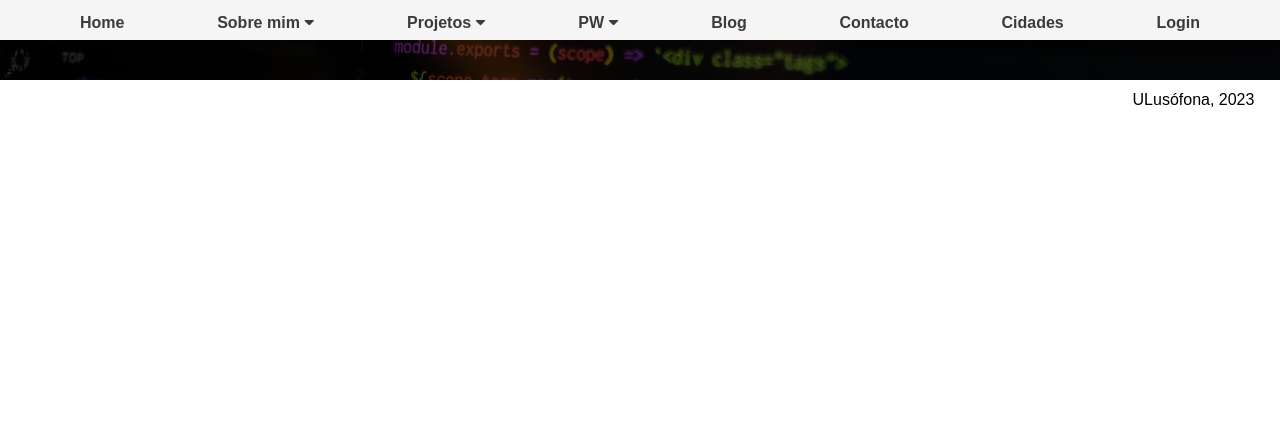
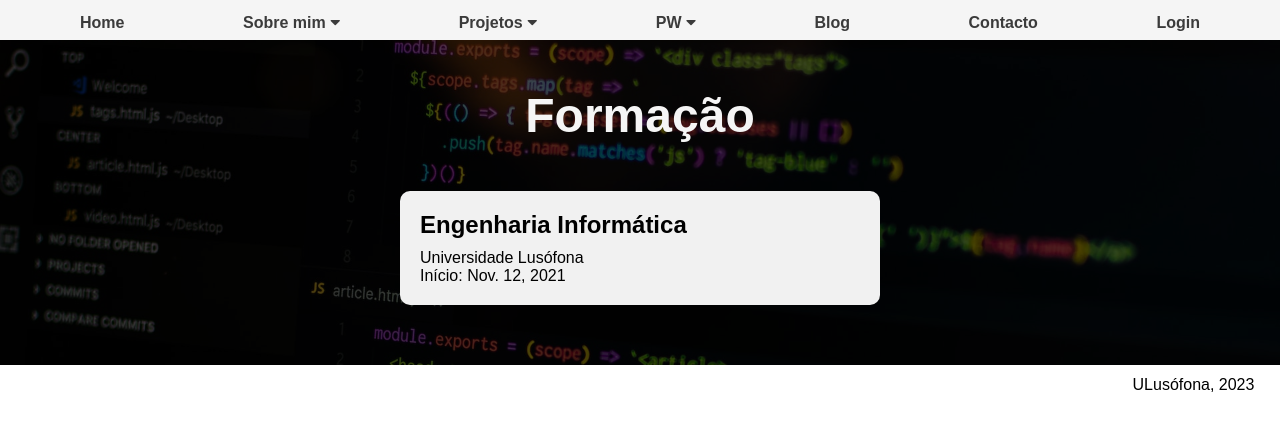
Before and after one commit to pedro-abreu-a22110364/portfolio-pedroabreu, a Django app: page /formacao in a window 1280 px wide. Shown: the top 431 px of the page. Run offline with Django 4.2, Linux system fonts and the light colour scheme; data comes from the database, SQL or seed files in the repository; both versions use the stored data as it was after the commit.

Commit message:
Portfolio v2.4 - Formacao semi-done - Adjust and fixes before presentation

```diff
--- a/portfolio/models.py
+++ b/portfolio/models.py
@@ -86,7 +86,7 @@ class Contacto(models.Model):
 class Formacao(models.Model):
     curso = models.CharField(max_length=100)
     local = models.CharField(max_length=50)
-    data_entrada = models.DateField (null=True, blank=True)
+    data_entrada = models.DateField(null=True, blank=True)
     data_saida = models.DateField(null=True, blank=True)
     logotipo = models.ImageField(upload_to='tarefas/portfolio', null=True, blank=True)
 
--- a/portfolio/templates/portfolio/formacao.html
+++ b/portfolio/templates/portfolio/formacao.html
@@ -1,15 +1,17 @@
-<!DOCTYPE html>
-<html lang="en">
-<head>
-    <meta charset="UTF-8">
-    <title>Formação</title>
-</head>
-<body>
 {% extends 'portfolio/layout.html' %}
 
 {% block main %}
-    <h3>Titulo</h3>
-    <p>texto texto texto texto texto texto texto </p>
+    {% load static %}
+    <link rel="stylesheet" type="text/css" href="{% static 'portfolio/css/licenciatura.css' %}">
+
+    <div class="container">
+        <h2>Formação</h2>
+        {% for formacao in formacoes %}
+            <div class="card">
+                <div class="name">{{ formacao.curso }}</div>
+                <div class="details">{{ formacao.local }}</div>
+                <div class="details">Início: {{ formacao.data_entrada }}</div>
+            </div>
+        {% endfor %}
+    </div>
 {% endblock %}
-</body>
-</html>
--- a/portfolio/templates/portfolio/layout.html
+++ b/portfolio/templates/portfolio/layout.html
@@ -20,7 +20,7 @@
             </p>
             <div class="dropdown-content">
                 <a href="{% url 'portfolio:licenciatura' %}">Licenciatura</a>
-                <a href="">Educação</a>
+                <a href="{% url 'portfolio:formacao' %}">Educação</a>
                 <a href="{% url 'portfolio:competencias' %}">Aptidões e competências</a>
                 <a href="{% url 'portfolio:hobbies' %}">Interesses e hobbies</a>
             </div>
@@ -44,6 +44,7 @@
             </p>
             <div class="dropdown-content">
                 <a href="{% url 'portfolio:video' %}">Video</a>
+                <a href="{% url 'portfolio:cidade' %}">Cidades</a>
                 <a href="">Lab 1/2</a>
                 <a href="">Lab 3</a>
             </div>
@@ -52,8 +53,6 @@
         <a href="{% url 'portfolio:blog' %}">Blog</a>
 
         <a href="{% url 'portfolio:contactos' %}">Contacto</a>
-
-        <a href="{% url 'portfolio:cidade' %}">Cidades</a>
 
         {% if not request.user.is_authenticated %}
             <a href="{% url 'portfolio:login' %}">Login</a>
--- a/portfolio/views.py
+++ b/portfolio/views.py
@@ -22,7 +22,8 @@ def competencias_page_view(request):
 
 
 def formacao_page_view(request):
-    return render(request, 'portfolio/formacao.html')
+    formacoes = {'formacoes': Formacao.objects.all()}
+    return render(request, 'portfolio/formacao.html', formacoes)
 
 
 def projetos_page_view(request):
```
Also changed, not shown: db.sqlite3.
